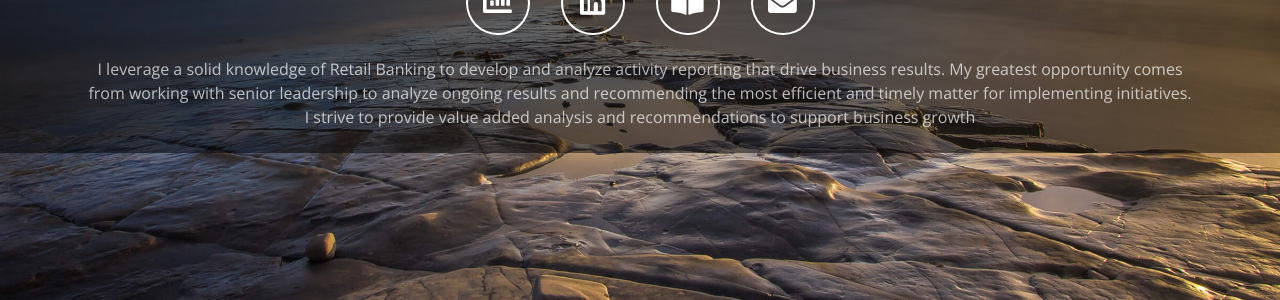
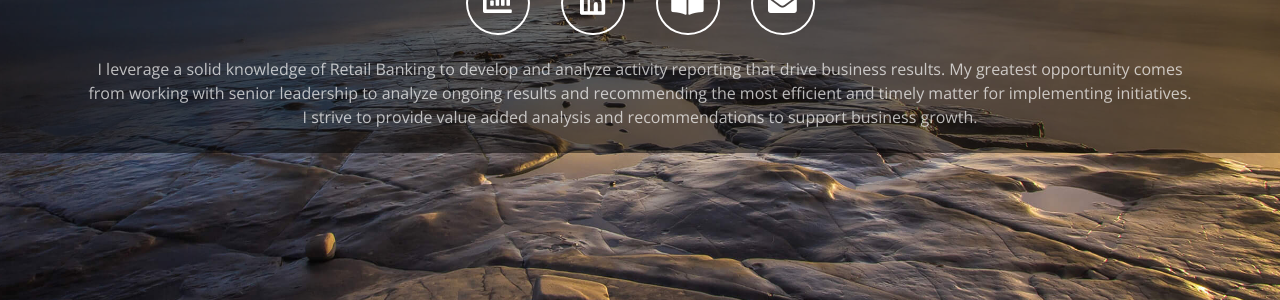
Before and after one commit to Erick-Navarrete/EN-Website, a Jekyll site: the page built from index.html, in a window 1280 px wide. Shown: the part 402-702 px from the top of the page. Built offline with Jekyll 4.4.1, drawn with Linux system fonts in a browser that asks for light colours; comment, search, counter and statistics services are not loaded.

```diff
--- a/_config.yml
+++ b/_config.yml
@@ -168,6 +168,6 @@ links:
 extra_html: >
     I leverage a solid knowledge of Retail Banking to develop and analyze activity reporting that drive business results.
     My greatest opportunity comes from working with senior leadership to analyze ongoing results and recommending the most efficient and timely matter for implementing initiatives.
-    I strive to provide value added analysis and recommendations to support business growth
+    I strive to provide value added analysis and recommendations to support business growth.
 
 #EOF
```
